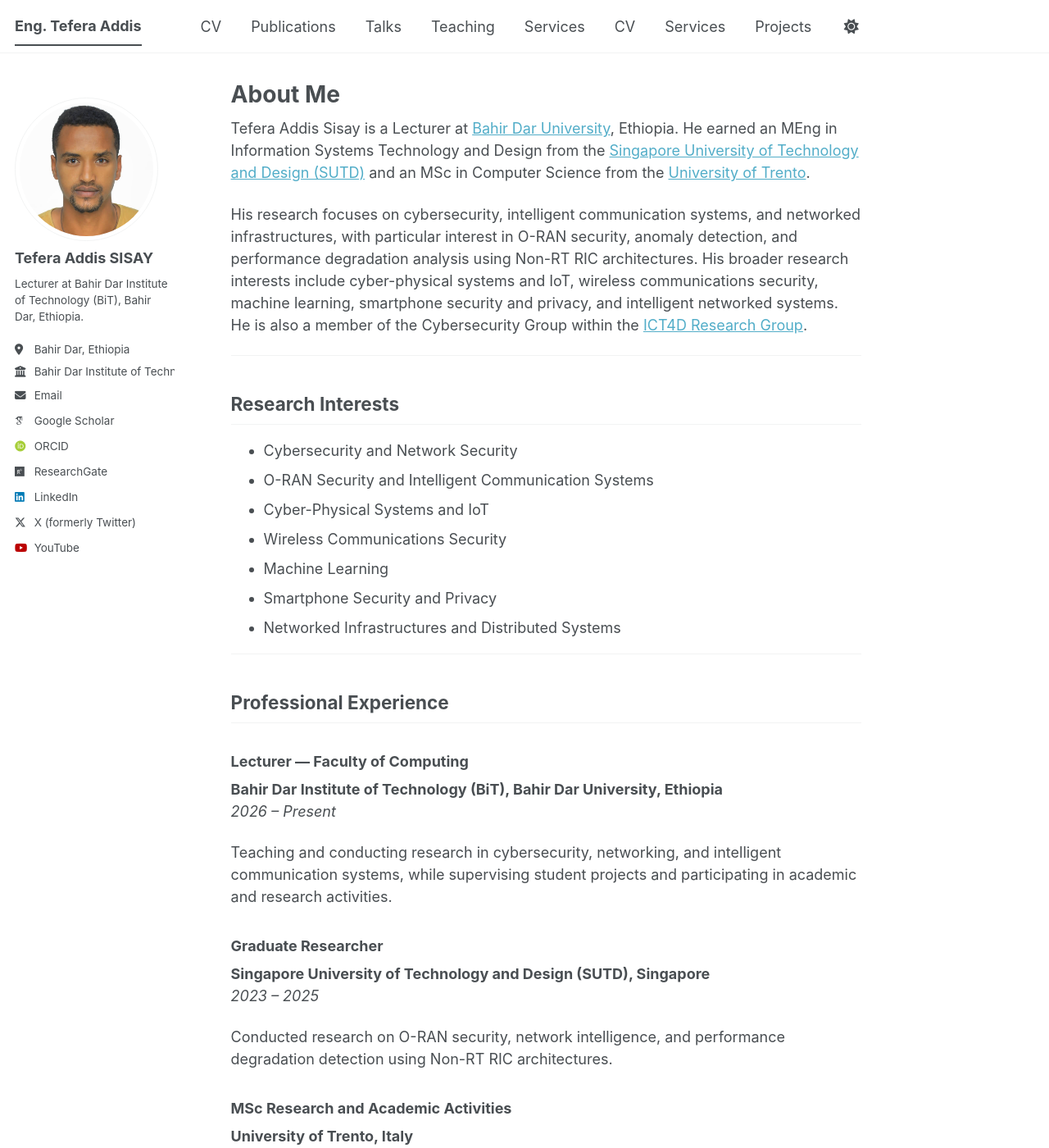
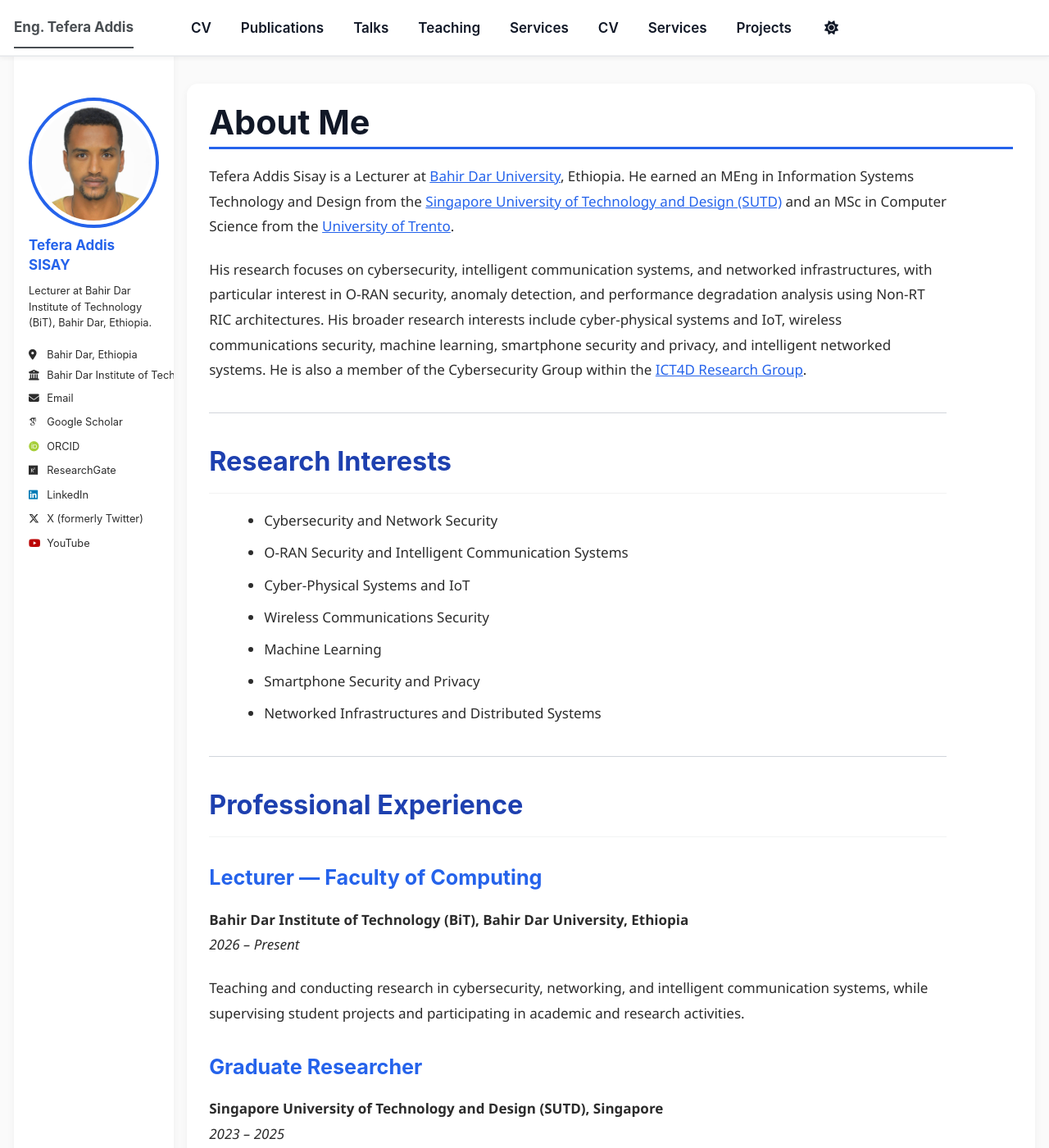
Before and after one commit to tefera-addis-sisay/tefera-addis-sisay.github.io, a Jekyll site: the page built from _pages/about.md, in a window 1280 px wide and 1400 px high. Shown: the whole window at 82% size. Built offline with Jekyll 4.4.1, drawn with Linux system fonts in a browser that asks for light colours; some web fonts are replaced; a script bundle is joined from its source files by our own code; library files that are not in the unit come from our copies.

Commit message:
Update main.scss

```diff
--- a/assets/css/main.scss
+++ b/assets/css/main.scss
@@ -5,7 +5,7 @@
  * This file controls what is imported from /_sass
  *
  * Note that the files are processed in the order they are imported, so they are partly
-   sorted by the dependencies. Also, the first two lines of the file are required by Jekyll.
+ * sorted by the dependencies. Also, the first two lines of the file are required by Jekyll.
  */
 
 @import
@@ -41,3 +41,238 @@
     "vendor/font-awesome/solid",
     "vendor/font-awesome/brands"
 ;
+
+/* =========================================================
+   Global Website Styling
+========================================================= */
+
+/* Smooth scrolling */
+html {
+  scroll-behavior: smooth;
+}
+
+/* Body Styling */
+body {
+  font-family: "Segoe UI", Roboto, sans-serif;
+  line-height: 1.8;
+  font-size: 17px;
+  color: #2c2c2c;
+  background-color: #fafafa;
+}
+
+/* Main content area */
+.page__content {
+  max-width: 900px;
+  margin: auto;
+}
+
+/* =========================================================
+   Headings
+========================================================= */
+
+h1, h2, h3, h4, h5, h6 {
+  font-weight: 700;
+  line-height: 1.4;
+  margin-top: 1.8rem;
+  margin-bottom: 1rem;
+  color: #111827;
+}
+
+h1 {
+  font-size: 2.3rem;
+  border-bottom: 3px solid #2563eb;
+  padding-bottom: 0.5rem;
+}
+
+h2 {
+  font-size: 1.8rem;
+  color: #1e40af;
+}
+
+h3 {
+  font-size: 1.4rem;
+  color: #2563eb;
+}
+
+/* =========================================================
+   Paragraphs & Lists
+========================================================= */
+
+p {
+  margin-bottom: 1.2rem;
+}
+
+ul, ol {
+  margin-left: 1.5rem;
+  margin-bottom: 1.5rem;
+}
+
+li {
+  margin-bottom: 0.5rem;
+}
+
+/* =========================================================
+   Links
+========================================================= */
+
+a {
+  color: #2563eb;
+  text-decoration: none;
+  transition: 0.3s ease;
+}
+
+a:hover {
+  color: #1d4ed8;
+  text-decoration: underline;
+}
+
+/* =========================================================
+   Navigation Bar
+========================================================= */
+
+.masthead {
+  background: #ffffff;
+  border-bottom: 1px solid #e5e7eb;
+  box-shadow: 0 2px 6px rgba(0,0,0,0.05);
+}
+
+.greedy-nav a {
+  font-weight: 600;
+  color: #111827;
+}
+
+.greedy-nav a:hover {
+  color: #2563eb;
+}
+
+/* =========================================================
+   Sidebar
+========================================================= */
+
+.sidebar {
+  background: #ffffff;
+  padding: 1rem;
+  border-radius: 12px;
+  box-shadow: 0 2px 10px rgba(0,0,0,0.05);
+}
+
+/* Profile image */
+.author__avatar img {
+  border-radius: 50%;
+  border: 4px solid #2563eb;
+}
+
+/* =========================================================
+   Buttons
+========================================================= */
+
+.btn,
+button {
+  border-radius: 8px;
+  transition: all 0.3s ease;
+  font-weight: 600;
+}
+
+.btn:hover,
+button:hover {
+  transform: translateY(-2px);
+}
+
+/* =========================================================
+   Code Blocks
+========================================================= */
+
+pre,
+code {
+  border-radius: 10px;
+  font-size: 0.95rem;
+}
+
+/* =========================================================
+   Tables
+========================================================= */
+
+table {
+  border-radius: 10px;
+  overflow: hidden;
+}
+
+thead {
+  background: #2563eb;
+  color: white;
+}
+
+/* =========================================================
+   Footer
+========================================================= */
+
+.page__footer {
+  background: #111827;
+  color: #d1d5db;
+  padding: 2rem 0;
+  margin-top: 3rem;
+}
+
+.page__footer a {
+  color: #93c5fd;
+}
+
+/* =========================================================
+   Cards / Sections
+========================================================= */
+
+.archive__item,
+.page {
+  background: #ffffff;
+  padding: 1.5rem;
+  border-radius: 14px;
+  box-shadow: 0 3px 10px rgba(0,0,0,0.05);
+  margin-bottom: 2rem;
+}
+
+/* =========================================================
+   Images
+========================================================= */
+
+img {
+  border-radius: 12px;
+  max-width: 100%;
+}
+
+/* =========================================================
+   Horizontal Line
+========================================================= */
+
+hr {
+  border: none;
+  height: 1px;
+  background: #d1d5db;
+  margin: 2rem 0;
+}
+
+/* =========================================================
+   Mobile Responsive
+========================================================= */
+
+@media (max-width: 768px) {
+
+  body {
+    font-size: 16px;
+  }
+
+  h1 {
+    font-size: 2rem;
+  }
+
+  h2 {
+    font-size: 1.5rem;
+  }
+
+  .page__content {
+    padding: 0 1rem;
+  }
+
+  .sidebar {
+    margin-top: 2rem;
+  }
+}
```
